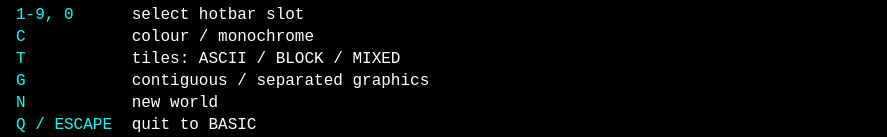
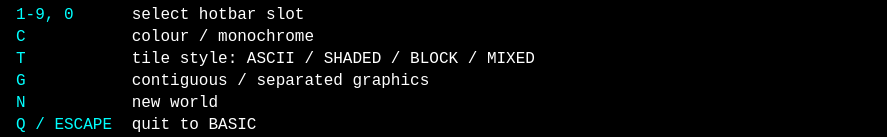
Before and after one commit to BobStrogg/Experiments, a plain HTML site: page beebcraft/index.html in a window 1280 px wide. Shown: the part 892-1029 px from the top of the page, without its empty margins (0-887 px from the left). Drawn offline with Linux system fonts and the light colour scheme; no server answers.

Commit message:
BEEBCRAFT: add SHADED ASCII style (4th style, T=style)

```diff
--- a/beebcraft/index.html
+++ b/beebcraft/index.html
@@ -31,7 +31,7 @@ Click the emulator to give it the keyboard.</div>
     <tr><td>/</td><td>place the selected block</td></tr>
     <tr><td>1-9, 0</td><td>select hotbar slot</td></tr>
     <tr><td>C</td><td>colour / monochrome</td></tr>
-    <tr><td>T</td><td>tiles: ASCII / BLOCK / MIXED</td></tr>
+    <tr><td>T</td><td>tile style: ASCII / SHADED / BLOCK / MIXED</td></tr>
     <tr><td>G</td><td>contiguous / separated graphics</td></tr>
     <tr><td>N</td><td>new world</td></tr>
     <tr><td>Q / ESCAPE</td><td>quit to BASIC</td></tr>
```
Also changed, not shown: 4 other files.
